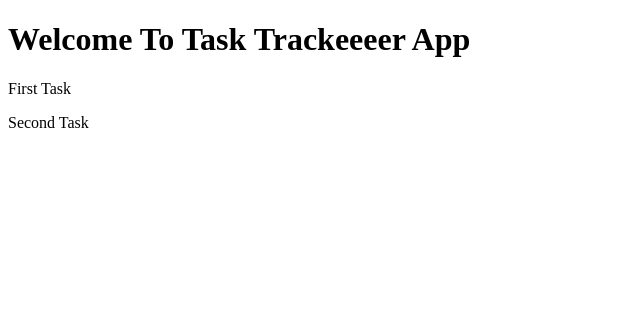
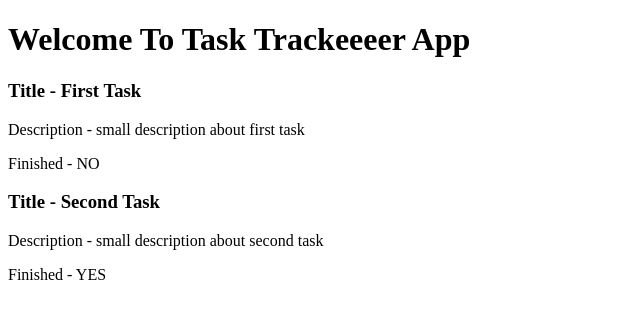
Before and after one commit to yugeshpalvai21/tasktracker, a React (Create React App) app: page / in a window 1280 px wide. Shown: the top 318 px of the page, without its empty margins (0-640 px from the left). Built offline with nearby package versions, Linux system fonts and the light colour scheme.

Commit message:
Adds Task component that renders Individual task details

```diff
--- a/src/App.js
+++ b/src/App.js
@@ -11,7 +11,7 @@ const App = () => {
     title: 'Second Task',
     description: 'small description about second task',
     reminder: false,
-    finished: false
+    finished: true
   }]
 
   return (
--- /dev/null
+++ b/src/components/Task.js
@@ -0,0 +1,11 @@
+const Task = (props) => {
+ return (
+   <div>
+     <h3>Title - { props.task.title }</h3>
+     <p>Description - { props.task.description }</p>
+     <p>Finished - { props.task.finished ? "YES" : "NO" } </p>
+   </div>
+ )
+}
+
+export default Task;
--- a/src/components/Tasks.js
+++ b/src/components/Tasks.js
@@ -1,7 +1,9 @@
+import Task from './Task.js';
+
 const Tasks = (props) => {
   return (
     <div>
-      {props.tasks.map((task) => (<p>{task.title}</p>))}
+      { props.tasks.map((task) => <Task task={task} />) }
     </div>
   )
 }
```
